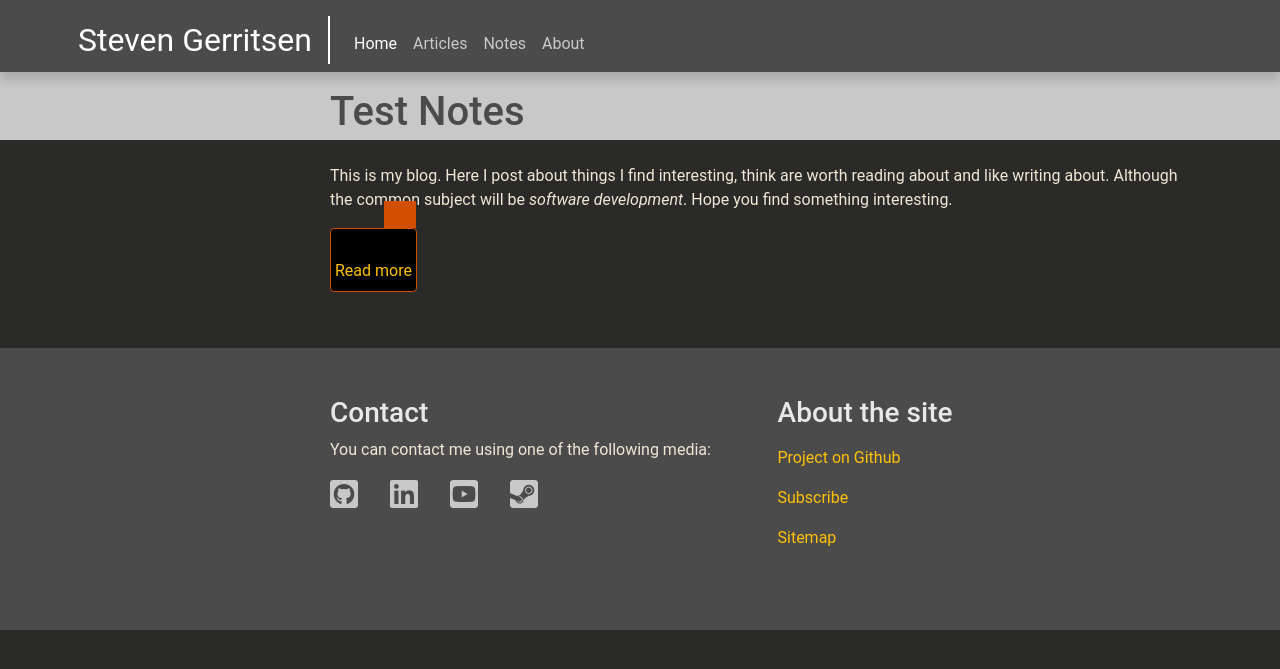
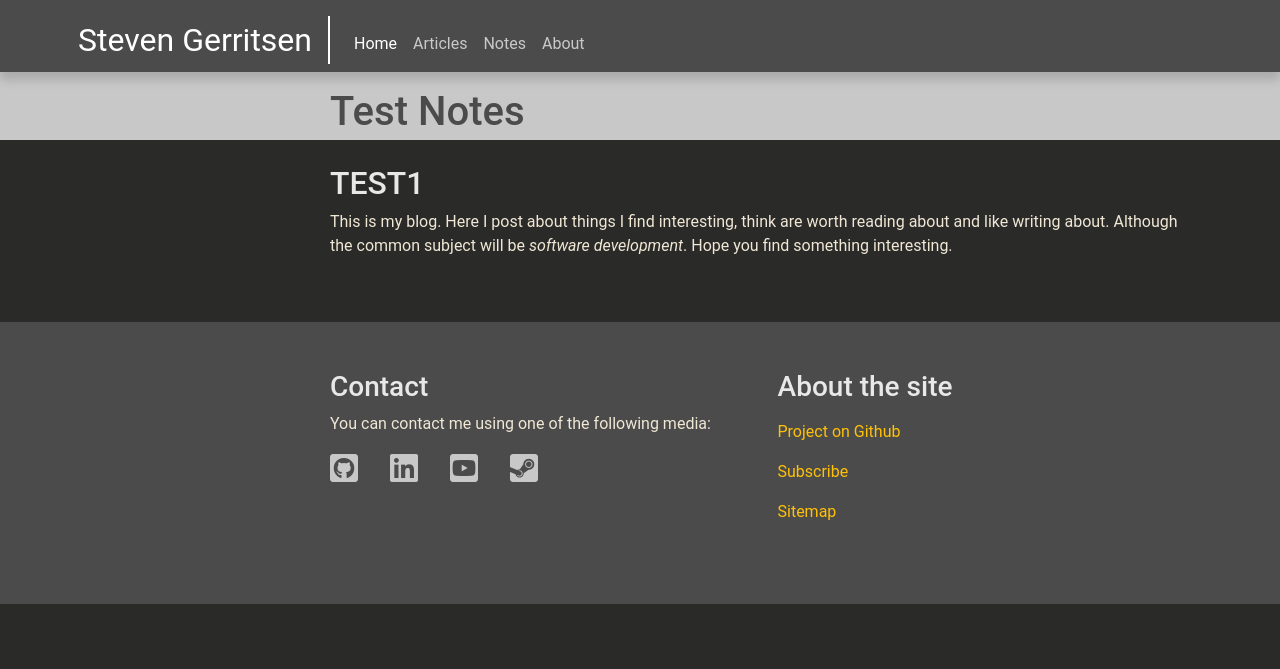
Before and after one commit to Steeff0/steeff0.github.io, a Jekyll site: the page built from pages/test-notes.md, in a window 1280 px wide. Shown: the top 669 px of the page. Built offline with Jekyll 4.4.1, drawn with Linux system fonts in a browser that asks for light colours; some web fonts are replaced.

Commit message:
Test with post overview

```diff
--- a/_layouts/post-overview.html
+++ b/_layouts/post-overview.html
@@ -6,9 +6,9 @@ layout: page
     {{ content }}
 </div>
 
-{%- if page.archive.size > 0 -%}
+{%- if site.categories[page.category].size > 0 -%}
 <div class="row">
-    {%- for post in page.archive -%}
+    {%- for post in site.categories[page.category] -%}
     <div class="col-12 col-md-4 d-flex flex-align-stretch">
         {%- include post-card.html post=post -%}
     </div>
--- a/pages/test-notes.md
+++ b/pages/test-notes.md
@@ -2,7 +2,8 @@
 layout: post-overview
 title:  "Test Notes"
 permalink: /test-note/
-archive: site.notes
+category: notes
 sitemap: false
 ---
+## TEST1
 This is my blog. Here I post about things I find interesting, think are worth reading about and like writing about. Although the common subject will be _software development_. Hope you find something interesting.
```
